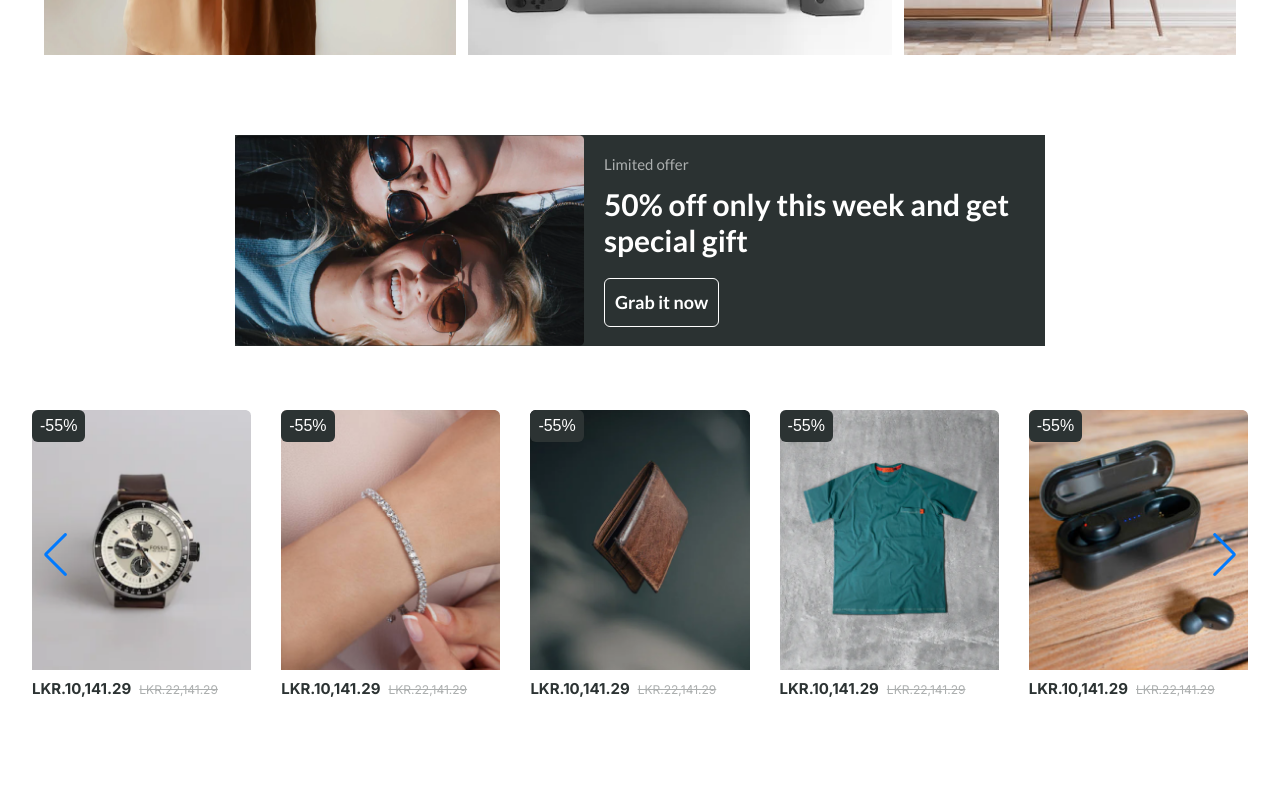
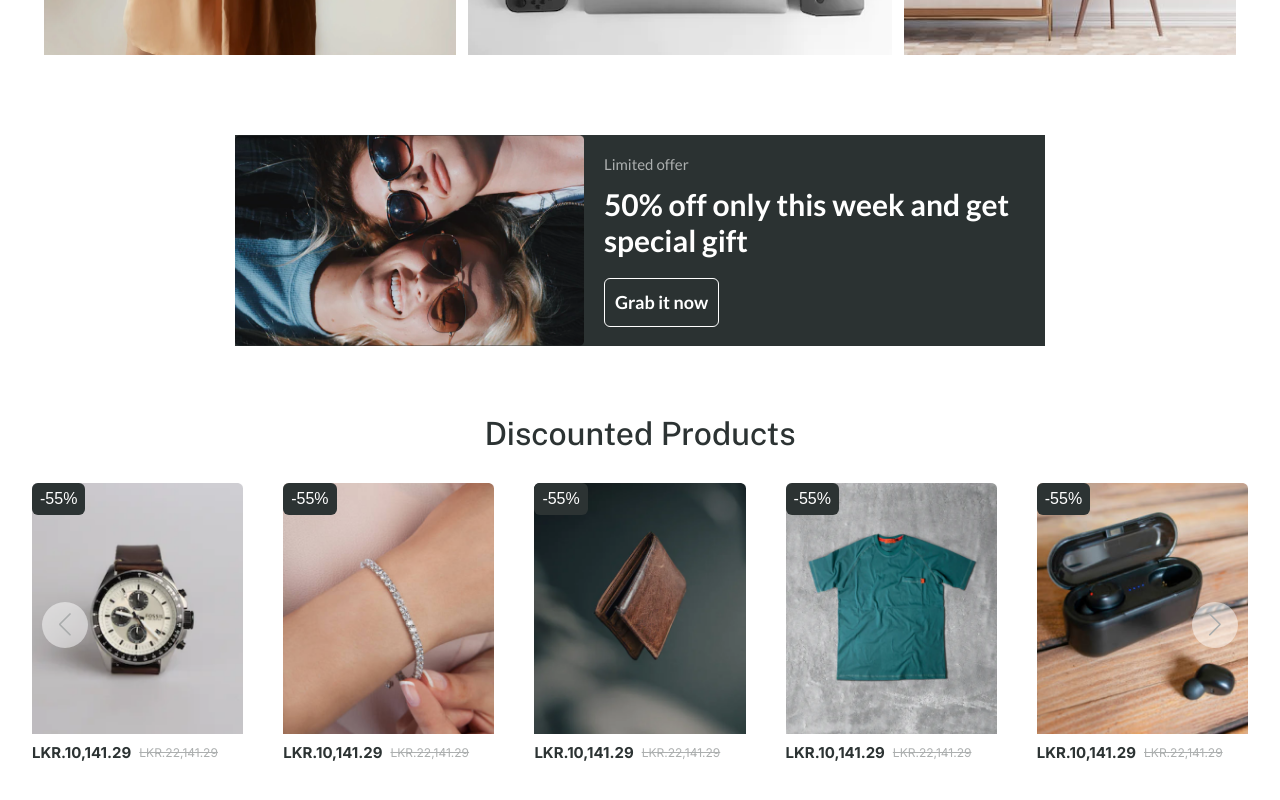
Before and after one commit to kushandesilva59/clothes-shop, a Next.js app: page / in a window 1280 px wide. Shown: the part 2572-3372 px from the top of the page. Before the commit the page ends 3313 px from the top, so only its background shows below. Built offline with nearby package versions, Linux system fonts and the light colour scheme; a web font is replaced by a local one.

Commit message:
insert swiper to discounted product section

```diff
--- a/src/app/components/DiscountedProductSection/DiscountedProductSection.jsx
+++ b/src/app/components/DiscountedProductSection/DiscountedProductSection.jsx
@@ -8,17 +8,27 @@ import styles from '../../styles/DiscountedProductSection.module.css'
 import "swiper/css";
 import "swiper/css/navigation"; // Import navigation styles
 
-import { Inter } from 'next/font/google';
+import { Inter, Public_Sans } from 'next/font/google';
 
 const inter = Inter({
   subsets: ["latin"], // Optional: Choose subsets
   weight: ["400", "500", "700"], // Optional: Specify desired font weights
 });
 
+const publicSans = Public_Sans({
+  subsets: ["latin"],
+  weight: ["300", "400", "500", "600", "700"],
+  style: ["normal", "italic"],
+});
+
 
 const DiscountedProductSection = () => {
   return (
     <div className="max-w-7xl mx-auto px-4 sm:px-6 lg:px-8 pt-16 relative py-10">
+      <h3 className={`${styles.title} ${publicSans.className}`}>
+        Discounted Products
+      </h3>
+
       <Swiper
         modules={[Navigation, Pagination]}
         navigation
@@ -27,6 +37,26 @@ const DiscountedProductSection = () => {
         loop={true}
         spaceBetween={30}
         slidesPerView={5}
+        breakpoints={{
+          640: {
+            slidesPerView: 2,
+            spaceBetween: 20,
+          },
+          // When the window width is >= 768px
+          768: {
+            slidesPerView: 3,
+            spaceBetween: 30,
+          },
+          // When the window width is >= 1024px
+          1024: {
+            slidesPerView: 5,
+            spaceBetween: 40,
+          },
+          0: {
+            slidesPerView: 1,
+            spaceBetween: 10,
+          },
+        }}
       >
         <SwiperSlide>
           <div>
@@ -38,7 +68,9 @@ const DiscountedProductSection = () => {
                 <p>-55%</p>
               </div>
 
-              <div className={`flex justify-start pt-2 items-center gap-2 ${inter.className}`}>
+              <div
+                className={`flex justify-start pt-2 items-center gap-2 ${inter.className}`}
+              >
                 <p className={styles.discountPrice}>LKR.10,141.29</p>
                 <p className={styles.originalPrice}>LKR.22,141.29</p>
               </div>
@@ -55,7 +87,9 @@ const DiscountedProductSection = () => {
                 <p>-55%</p>
               </div>
 
-              <div className={`flex justify-start pt-2 items-center gap-2 ${inter.className}`}>
+              <div
+                className={`flex justify-start pt-2 items-center gap-2 ${inter.className}`}
+              >
                 <p className={styles.discountPrice}>LKR.10,141.29</p>
                 <p className={styles.originalPrice}>LKR.22,141.29</p>
               </div>
@@ -72,7 +106,9 @@ const DiscountedProductSection = () => {
                 <p>-55%</p>
               </div>
 
-              <div className={`flex justify-start pt-2 items-center gap-2 ${inter.className}`}>
+              <div
+                className={`flex justify-start pt-2 items-center gap-2 ${inter.className}`}
+              >
                 <p className={styles.discountPrice}>LKR.10,141.29</p>
                 <p className={styles.originalPrice}>LKR.22,141.29</p>
               </div>
@@ -89,7 +125,9 @@ const DiscountedProductSection = () => {
                 <p>-55%</p>
               </div>
 
-              <div className={`flex justify-start pt-2 items-center gap-2 ${inter.className}`}>
+              <div
+                className={`flex justify-start pt-2 items-center gap-2 ${inter.className}`}
+              >
                 <p className={styles.discountPrice}>LKR.10,141.29</p>
                 <p className={styles.originalPrice}>LKR.22,141.29</p>
               </div>
@@ -106,7 +144,9 @@ const DiscountedProductSection = () => {
                 <p>-55%</p>
               </div>
 
-              <div className={`flex justify-start pt-2 items-center gap-2 ${inter.className}`}>
+              <div
+                className={`flex justify-start pt-2 items-center gap-2 ${inter.className}`}
+              >
                 <p className={styles.discountPrice}>LKR.10,141.29</p>
                 <p className={styles.originalPrice}>LKR.22,141.29</p>
               </div>
@@ -123,14 +163,15 @@ const DiscountedProductSection = () => {
                 <p>-55%</p>
               </div>
 
-              <div className={`flex justify-start pt-2 items-center gap-2 ${inter.className}`}>
+              <div
+                className={`flex justify-start pt-2 items-center gap-2 ${inter.className}`}
+              >
                 <p className={styles.discountPrice}>LKR.10,141.29</p>
                 <p className={styles.originalPrice}>LKR.22,141.29</p>
               </div>
             </div>
           </div>
         </SwiperSlide>
-
       </Swiper>
     </div>
   );
--- a/src/app/globals.css
+++ b/src/app/globals.css
@@ -30,3 +30,21 @@ body {
     height: 100%;
   background-color: rgba(0, 0, 0, 0.5);
 }
+
+
+.swiper-button-next,
+.swiper-button-prev {
+    background-color: white;
+    background-color: rgba(255, 255, 255, 0.5);
+    padding: 23px;
+    color: #A9ACAC !important;
+    stroke: transparent !important;
+    border-radius: 100%;
+    z-index: 99;
+    font-size: 20px !important;
+}
+
+.swiper-button-next::after,
+.swiper-button-prev::after{
+  font-size: 23px !important;
+}
--- a/src/app/styles/DiscountedProductSection.module.css
+++ b/src/app/styles/DiscountedProductSection.module.css
@@ -1,3 +1,12 @@
+
+.title{
+        font-size: 32px;
+    font-weight: 500;
+    text-align: center;
+    color: #2C3333;
+    padding-bottom: 25px;
+}
+
 .discountLabel{
     background-color: #2C3333;
 }
```
